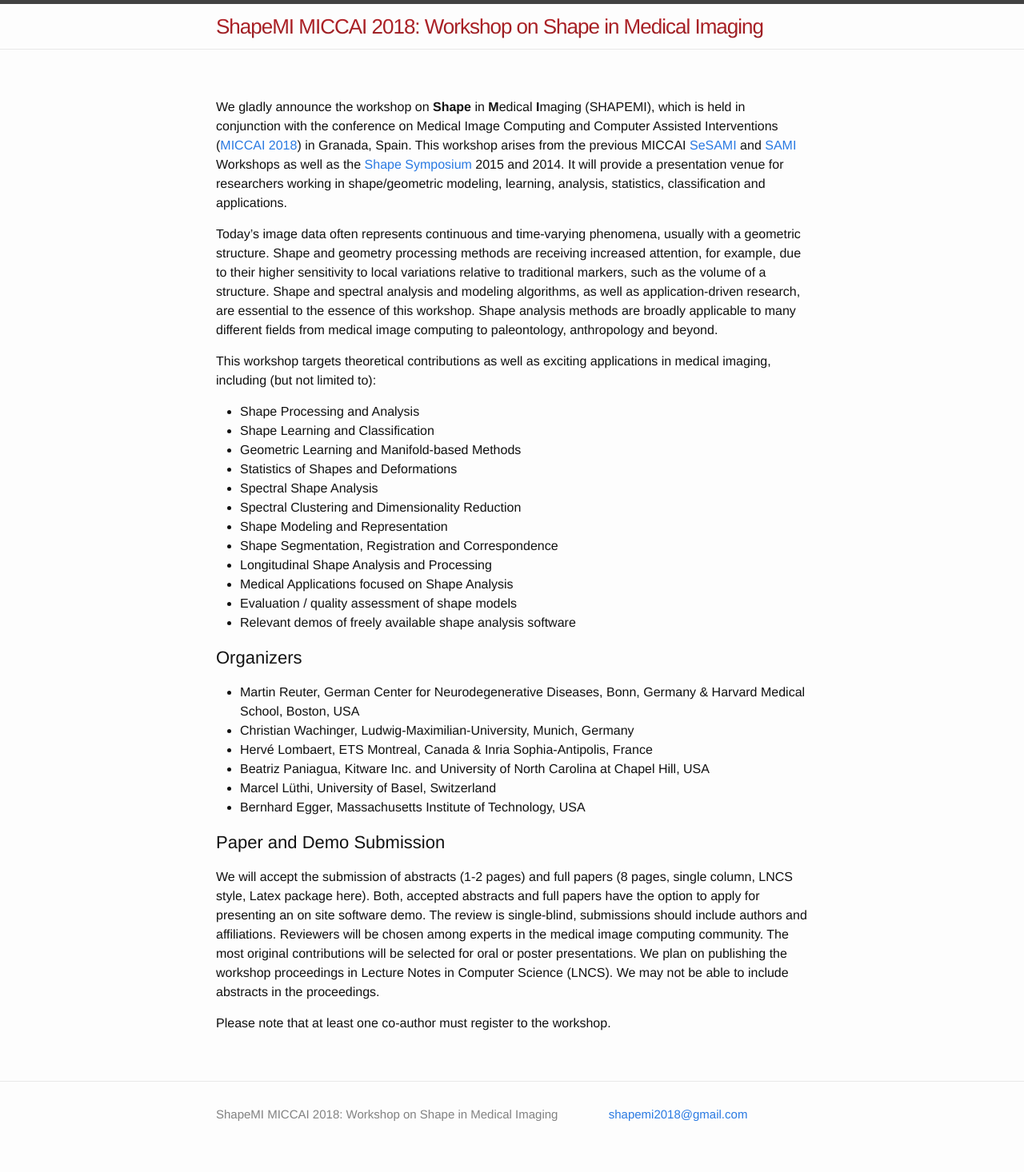
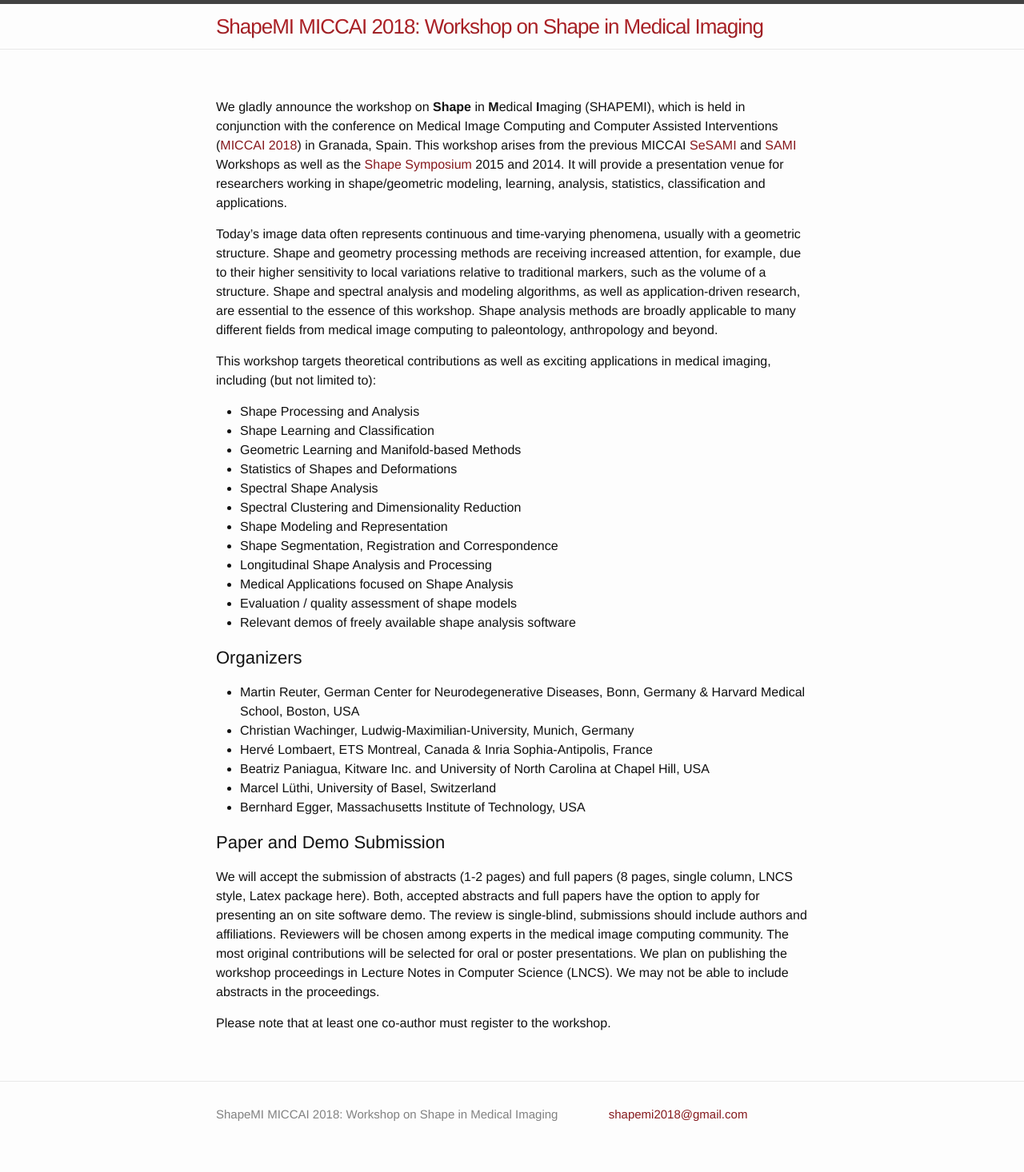
Before and after one commit to shapemi/shapemi2020, a Jekyll site: the page built from index.md, in a window 1280 px wide. Shown: the whole page at 80% size. Built offline with Jekyll 4.4.1, drawn with Linux system fonts in a browser that asks for light colours; our own code applies the rules of GitHub Pages for plain Markdown files.

Commit message:
brand color

```diff
--- a/css/main.scss
+++ b/css/main.scss
@@ -15,7 +15,7 @@ $spacing-unit:     30px;
 
 $text-color:       #111;
 $background-color: #fdfdfd;
-$brand-color:      #2a7ae2;
+$brand-color:      #861a1e;
 
 $grey-color:       #828282;
 $grey-color-light: lighten($grey-color, 40%);
```
